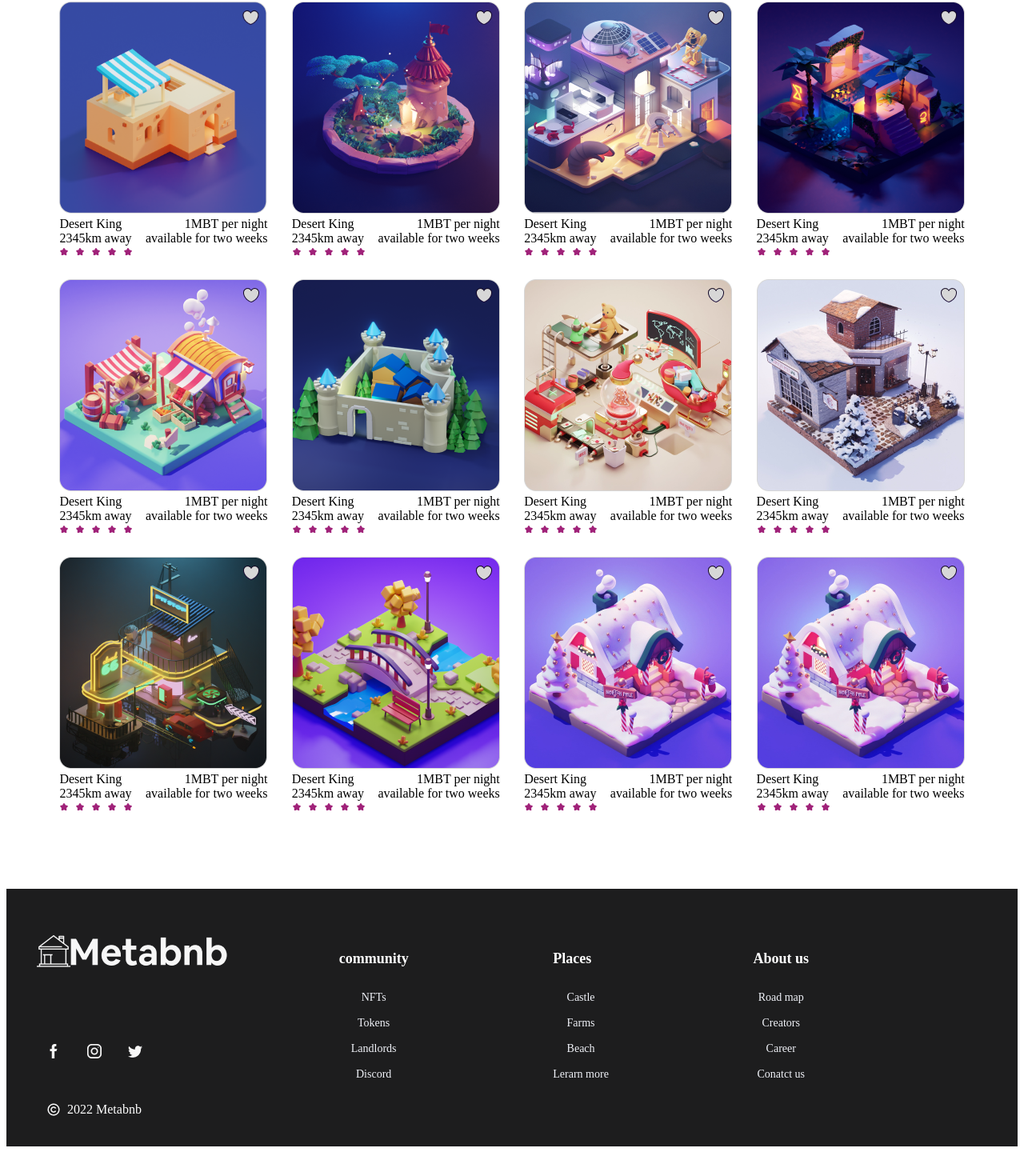
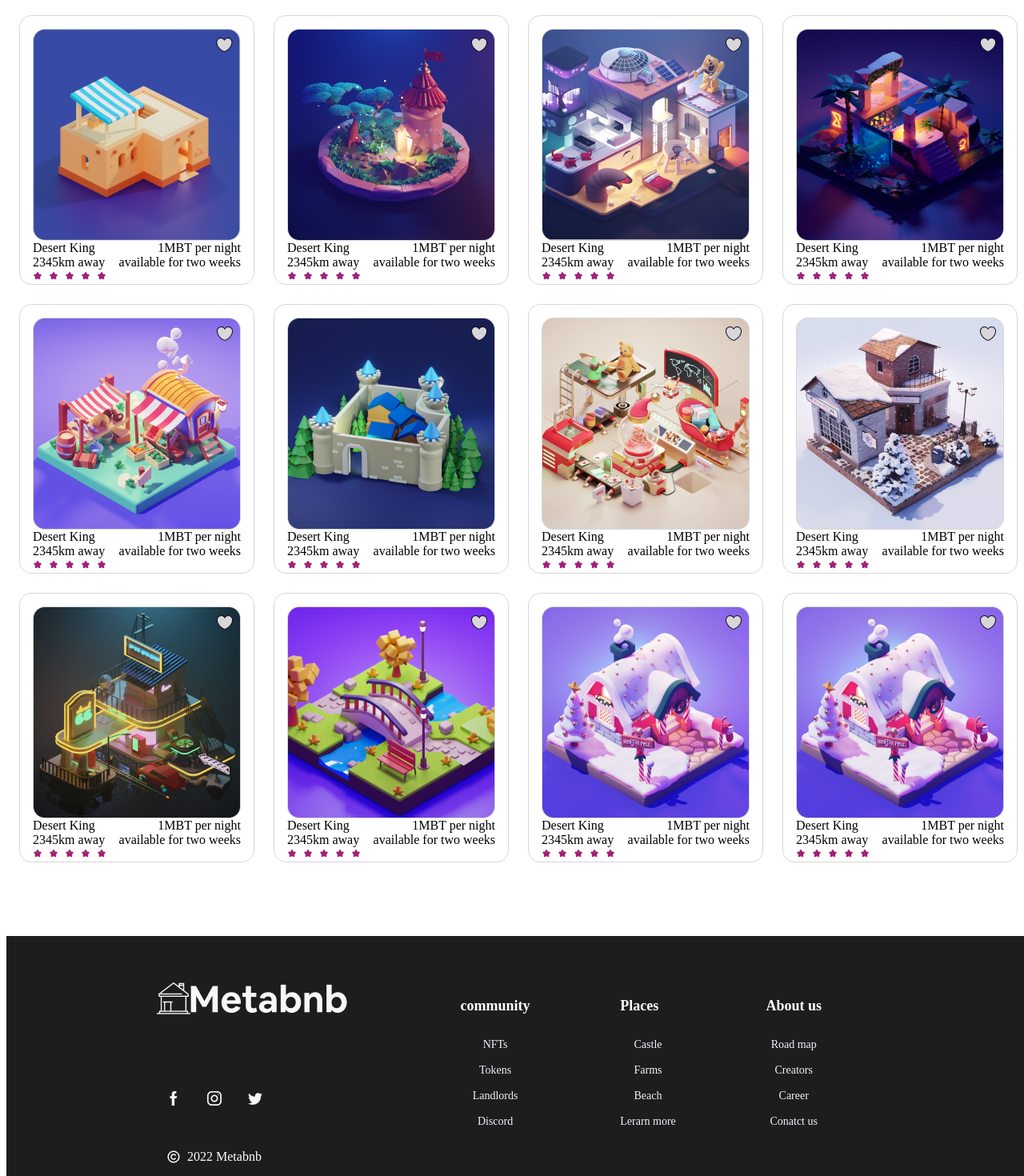
Before and after one commit to Emmydon1989/project3, a React (Create React App) app: page /Place in a window 1280 px wide. Shown: the part 364-1834 px from the top of the page at 80% size. Before the commit the page ends 1805 px from the top, so only its background shows below. Built offline with nearby package versions, Linux system fonts and the light colour scheme.

Commit message:
fix: restyling navbar

```diff
--- a/src/Home.js
+++ b/src/Home.js
@@ -61,7 +61,7 @@ function Home(){
             Inspiration for your next adventure
             </div>
         <div id="images_desert">
-            <div id="desert1_con">
+            <div id="desert_con">
                 <img src="/assets/desert1.png" alt="" id="desert_img"></img>
                 <div id="desert-img_details">
                     <div id="d1">
@@ -76,7 +76,7 @@ function Home(){
                 </div>
             </div>
 
-            <div id="desert2_con">
+            <div id="desert_con">
                 <img src="/assets/desert2.png" alt="" id="desert_img"></img>
                 <div id="desert-img_details">
                     <div id="d1">
@@ -90,7 +90,7 @@ function Home(){
                     <div id="d3"><img src="/assets/star.png" alt=""></img></div>
                 </div>
             </div>
-            <div id="desert3_con">
+            <div id="desert_con">
                 <img src="/assets/desert3.png" alt="" id="desert_img"></img>
                 <div id="desert-img_details">
                     <div id="d1">
@@ -104,7 +104,7 @@ function Home(){
                     <div id="d3"><img src="/assets/star.png" alt=""></img></div>
                 </div>
             </div>
-            <div id="desert4_con">
+            <div id="desert_con">
                 <img src="/assets/desert4.png" alt="" id="desert_img"></img>
                 <div id="desert-img_details">
                     <div id="d1">
@@ -118,7 +118,7 @@ function Home(){
                     <div id="d3"><img src="/assets/star.png" alt=""></img></div>
                 </div>
             </div>
-            <div id="desert5_con">
+            <div id="desert_con">
                 <img src="/assets/desert5.png" alt="" id="desert_img"></img>
                 <div id="desert-img_details">
                     <div id="d1">
@@ -132,7 +132,7 @@ function Home(){
                     <div id="d3"><img src="/assets/star.png" alt=""></img></div>
                 </div>
             </div>
-            <div id="desert6_con">
+            <div id="desert_con">
                 <img src="/assets/desert6.png" alt="" id="desert_img"></img>
                 <div id="desert-img_details">
                     <div id="d1">
@@ -146,7 +146,7 @@ function Home(){
                     <div id="d3"><img src="/assets/star.png" alt=""></img></div>
                 </div>
             </div>
-            <div id="desert7_con">
+            <div id="desert_con">
                 <img src="/assets/desert7.png" alt="" id="desert_img"></img>
                 <div id="desert-img_details">
                     <div id="d1">
@@ -160,7 +160,7 @@ function Home(){
                     <div id="d3"><img src="/assets/star.png" alt=""></img></div>
                 </div>
             </div>
-            <div id="desert8_con">
+            <div id="desert_con">
                 <img src="/assets/desert8.png" alt="" id="desert_img"></img>
                 <div id="desert-img_details">
                     <div id="d1">
--- a/src/Place.js
+++ b/src/Place.js
@@ -29,7 +29,7 @@ export default function Place(){
             </div>
             </div>
         <div id="images_desert2">
-            <div id="desert1_con">
+            <div id="desert_con">
                 <img src="/assets/desert1.png" alt="" id="desert_img"></img>
                 <div id="desert-img_details">
                     <div id="d1">
@@ -44,7 +44,7 @@ export default function Place(){
                 </div>
             </div>
 
-            <div id="desert2_con">
+            <div id="desert_con">
                 <img src="/assets/desert2.png" alt="" id="desert_img"></img>
                 <div id="desert-img_details">
                     <div id="d1">
@@ -58,7 +58,7 @@ export default function Place(){
                     <div id="d3"><img src="/assets/star.png" alt=""></img></div>
                 </div>
             </div>
-            <div id="desert3_con">
+            <div id="desert_con">
                 <img src="/assets/desert3.png" alt="" id="desert_img"></img>
                 <div id="desert-img_details">
                     <div id="d1">
@@ -72,7 +72,7 @@ export default function Place(){
                     <div id="d3"><img src="/assets/star.png" alt=""></img></div>
                 </div>
             </div>
-            <div id="desert4_con">
+            <div id="desert_con">
                 <img src="/assets/desert4.png" alt="" id="desert_img"></img>
                 <div id="desert-img_details">
                     <div id="d1">
@@ -86,7 +86,7 @@ export default function Place(){
                     <div id="d3"><img src="/assets/star.png" alt=""></img></div>
                 </div>
             </div>
-            <div id="desert9_con">
+            <div id="desert_con">
                 <img src="/assets/desert9.png" alt="" id="desert_img"></img>
                 <div id="desert-img_details">
                     <div id="d1">
@@ -100,7 +100,7 @@ export default function Place(){
                     <div id="d3"><img src="/assets/star.png" alt=""></img></div>
                 </div>
             </div>
-            <div id="desert10_con">
+            <div id="desert_con">
                 <img src="/assets/desert10.png" alt="" id="desert_img"></img>
                 <div id="desert-img_details">
                     <div id="d1">
@@ -114,7 +114,7 @@ export default function Place(){
                     <div id="d3"><img src="/assets/star.png" alt=""></img></div>
                 </div>
             </div>
-            <div id="desert11_con">
+            <div id="desert_con">
                 <img src="/assets/desert11.png" alt="" id="desert_img"></img>
                 <div id="desert-img_details">
                     <div id="d1">
@@ -128,7 +128,7 @@ export default function Place(){
                     <div id="d3"><img src="/assets/star.png" alt=""></img></div>
                 </div>
             </div>
-            <div id="desert12_con">
+            <div id="desert_con">
                 <img src="/assets/desert12.png" alt="" id="desert_img"></img>
                 <div id="desert-img_details">
                     <div id="d1">
@@ -142,7 +142,7 @@ export default function Place(){
                     <div id="d3"><img src="/assets/star.png" alt=""></img></div>
                 </div>
             </div>
-            <div id="desert13_con">
+            <div id="desert_con">
                 <img src="/assets/desert13.png" alt="" id="desert_img"></img>
                 <div id="desert-img_details">
                     <div id="d1">
@@ -156,7 +156,7 @@ export default function Place(){
                     <div id="d3"><img src="/assets/star.png" alt=""></img></div>
                 </div>
             </div>
-            <div id="desert14_con">
+            <div id="desert_con">
                 <img src="/assets/desert14.png" alt="" id="desert_img"></img>
                 <div id="desert-img_details">
                     <div id="d1">
@@ -170,7 +170,7 @@ export default function Place(){
                     <div id="d3"><img src="/assets/star.png" alt=""></img></div>
                 </div>
             </div>
-            <div id="desert15_con">
+            <div id="desert_con">
                 <img src="/assets/desert16.png" alt="" id="desert_img"></img>
                 <div id="desert-img_details">
                     <div id="d1">
@@ -184,7 +184,7 @@ export default function Place(){
                     <div id="d3"><img src="/assets/star.png" alt=""></img></div>
                 </div>
             </div>
-            <div id="desert16_con">
+            <div id="desert_con">
                 <img src="/assets/desert16.png" alt="" id="desert_img"></img>
                 <div id="desert-img_details">
                     <div id="d1">
--- a/src/index.css
+++ b/src/index.css
@@ -16,7 +16,7 @@
 }
 #bar{
   width: 100%;
-  height: 48px;
+
   display: flex;
   justify-content: space-around;
 
@@ -243,6 +243,7 @@ form{
 #desert-img_details{
   display: flex;
   flex-direction: column;
+  width: 260px;
 
 }
 #d1{
@@ -318,7 +319,7 @@ footer{
 #foot1{
   display: flex;
   flex-direction: column;
-  margin-left: 50px;
+  margin-left: 200px;
 }
 #foot1_meta{
   display: flex;
@@ -391,7 +392,7 @@ footer{
   align-items: center;
 }
 #parent2{
-  width: 100%;
+  width: 100vw;
   height: 100%;
   margin-top: 0%;
   display: flex;
@@ -474,7 +475,6 @@ footer{
 #images_desert2{
   display: grid;
   grid-template-columns: 1fr 1fr 1fr 1fr;
-  width: 90%;
   place-items: center;
   gap: 24px;
   margin-top: 76px;
@@ -610,12 +610,13 @@ footer{
 }@media screen and(max-width:1240px){
   #ul_items4{font-size: 20px; font-weight: 400px;}
   #nft_logo{width:400px;}
+  #foot1{display: flex; padding-left: 100px;}
 
 }
 
 @media screen and (max-width:1024px) {
   #images_desert2,#images_desert{grid-template-columns: 1fr 1fr 1fr;}
-  #bar_list{gap:35px} #desert_img{width: 220px; height: 245px;} #desert-img_details{width: 220px;font-size: 10px;}
+  #bar_list{gap:35px} #desert_img{width: 220px; height: 245px;}
   #ul_items4{font-size: 16px; font-weight: 400px;}
   #main,#conatiner3_main{flex-direction: column; align-items: center; justify-content: center; width: 100%;}
   #main_diagrams{width: 100%; display: flex; align-items: center;justify-content: center;}
@@ -624,11 +625,13 @@ footer{
   #nft_logo{width: 600px; height: 510px;}
   .metamaskArrow{margin-left: 40px; height: 5px; width: 5px;}
   .walletArrow{margin-left: 10px; height: 5px; width: 5px;}
+
 }
 @media screen and (max-width:768px) {
   #bar{flex-direction: column; justify-content: center; align-items: center;}
   #bar_list{gap:35px}
-  #desert_img{width: 200px; height: 202px;} #desert-img_details{width: 200px;font-size: 10px;}
+  #desert_img{width: 200px; height: 202px;}
+  #desert-img_details{width: 200px;font-size: 10px;}
   #nft_logo{width: 480px; height: 400px;}
   #images_desert2,#images_desert{grid-template-columns: 1fr 1fr;}
   #header4_text{flex-direction: column;align-items: center;gap: 10px;}
@@ -646,9 +649,8 @@ footer{
 @media screen and (max-width: 480px){
   #images_desert2,#images_desert{grid-template-columns: 1fr;}
   #ul_items4{display: grid; grid-template-columns: 1fr 1fr; place-items: center; gap: 10px;
-  font-size: 16px;} #bar_list{display: flex; justify-content: center; font-size: 14px; gap: 20px;}
+  font-size: 16px;} #bar_list{display: flex; justify-content: center; flex-direction: column; gap: 10px;}
   #bar{margin-top: 30px;}
-  #bar_list{display: flex; padding-right: 30px;}
   #h{font-size: 36px;} #p{font-size: 16px;}
   #walletConnect{font-size: 14px;}
   #metawallet{margin: 0;}
@@ -658,9 +660,22 @@ footer{
   #header4_text{display: grid; place-items: center; gap:10px}
   #main_diagrams{flex-direction: column; height: 750px;} #header2_text{font-size: 10px;}
   #container3_main1>h3{width: 100%;} #nft_logo{width: 300px; height: 280px;}
-  #main1_note{width: 100%;} #img1,#img2{width: 200px;}
+  #main1_note{width: 100%;}
+  #img1,#img2{width: 200px;}
   #foot2{width: 100%;}
   #community{display: flex; margin-right: 10px;}
-
+  #connect{width:60%}
+}
+#desert_con{
+  border: 1px solid #D7D7D7;
+  border-radius: 15px;
+  display: grid;
+  place-items: center;
+  grid-template-columns: 1fr;
 
 }
+#desert_img{
+  margin: 16px 16px 0px 16px;
+  height: 265px;
+  width: 260px;
+}
```
